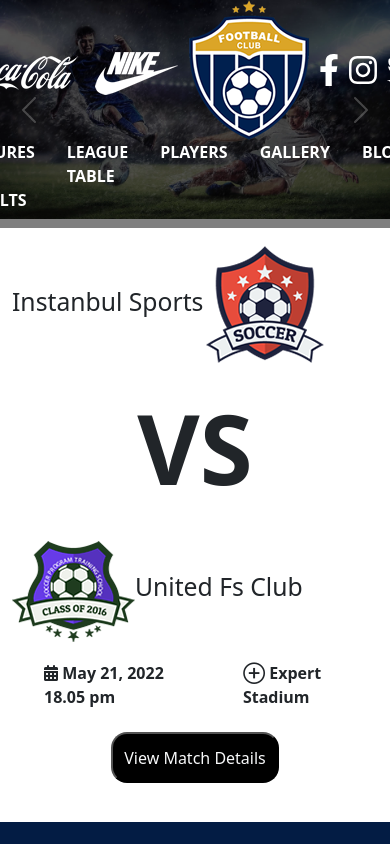
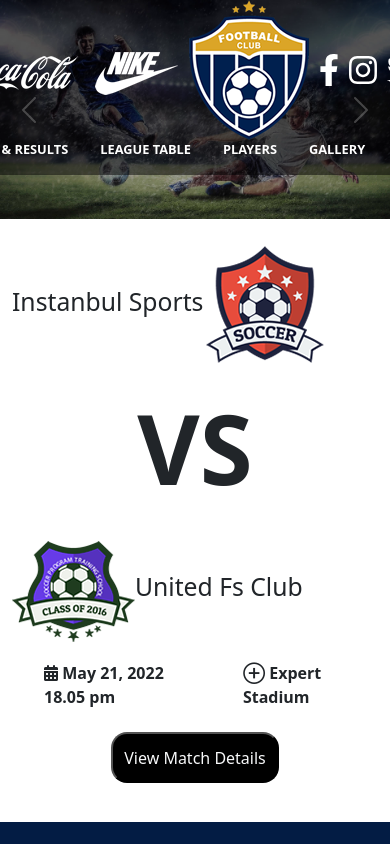
Before and after one commit to AlessioAbbati/proj-html-vuejs, a Vue app: page / in a window 390 px wide. Shown: the top 844 px of the page. Built offline with nearby package versions, Linux system fonts and the light colour scheme.

Commit message:
add header and navbar tablet version

```diff
--- a/src/components/AppHeader.vue
+++ b/src/components/AppHeader.vue
@@ -134,6 +134,9 @@ header {
             h1 {
                 font-weight: 700;
                 font-size: 4rem;
+                @media (max-width: 768px) {
+                    font-size: 2rem;
+                }
             }
             button {
                 background-color: transparent;
@@ -143,6 +146,9 @@ header {
                 border: 2px solid white;
                 margin-top: 1rem;
                 font-weight: 600;
+                @media (max-width: 768px) {
+                    font-size: 1rem;
+                }
             }
         }
     }
--- a/src/components/AppNav.vue
+++ b/src/components/AppNav.vue
@@ -8,7 +8,9 @@ export default {
 </script>
 
 <template>
-    <li><a :href="link">{{ title }}</a></li>
+    <div>
+        <li><a :href="link">{{ title }}</a></li>
+    </div>
 </template>
 
 <style lang="scss" scoped>
@@ -24,4 +26,15 @@ li {
         }
     }
 }
+
+@media (max-width: 768px) {
+    div {
+
+        li {
+           font-size: .8rem;
+           white-space: nowrap;
+
+        }
+    }
+}
 </style>
```
